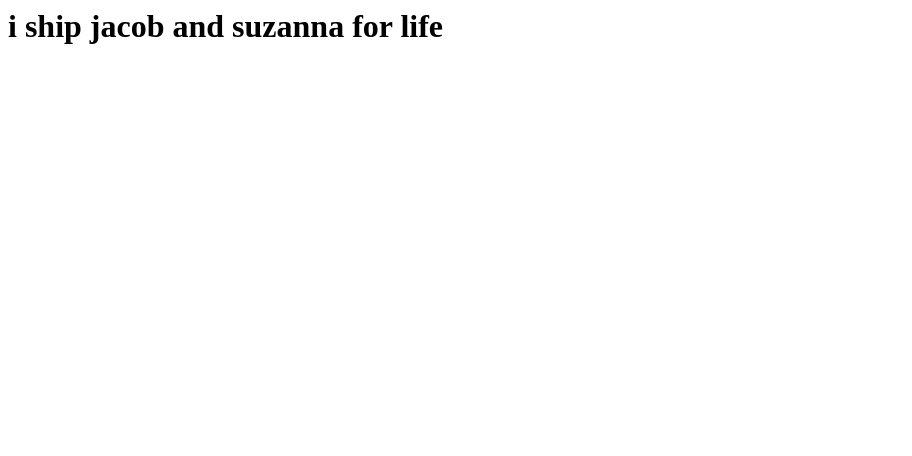
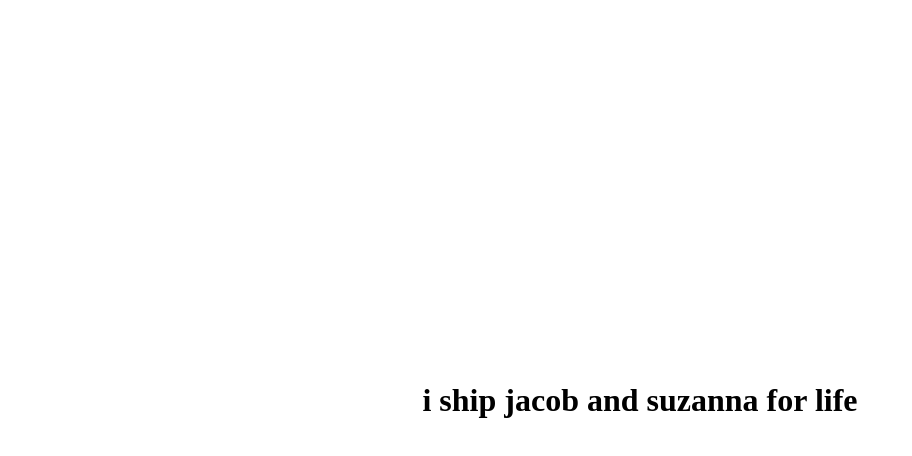
Before and after one commit to shamalov/ishipjacobandsuzannaforlife, a plain HTML site: page index.html in a window 1280 px wide. Shown: the whole page, without its empty margins (0-912 px from the left). Drawn offline with Linux system fonts and the light colour scheme.

Commit message:
Update index.html

```diff
--- a/index.html
+++ b/index.html
@@ -1 +1,3 @@
-<h1>i ship jacob and suzanna for life </h1>
+<body style="display: flex; justify-content: center; align-items: center;">
+  <h1>i ship jacob and suzanna for life </h1>
+</body>
```
